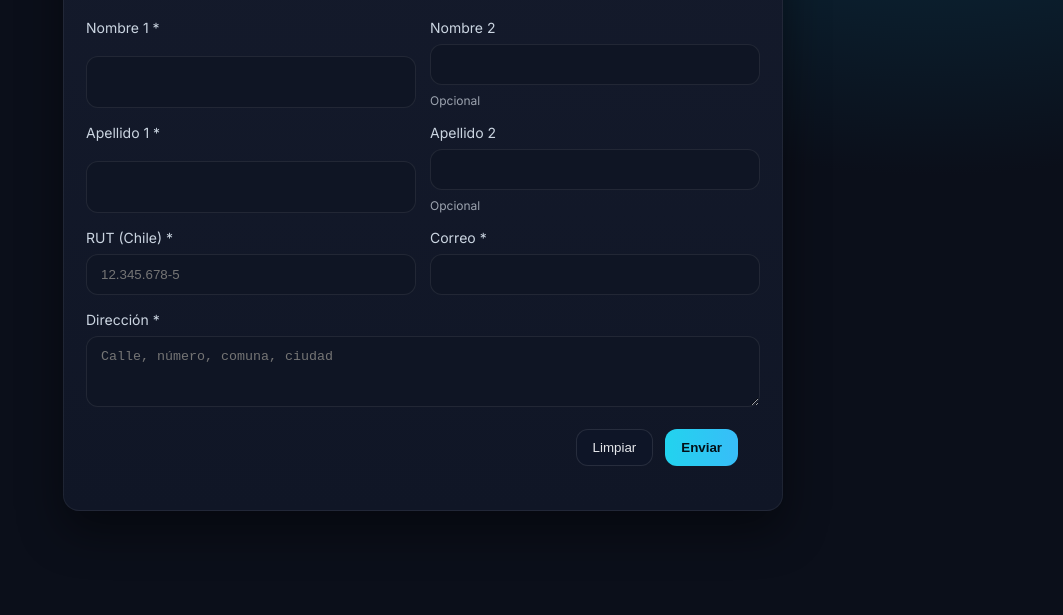
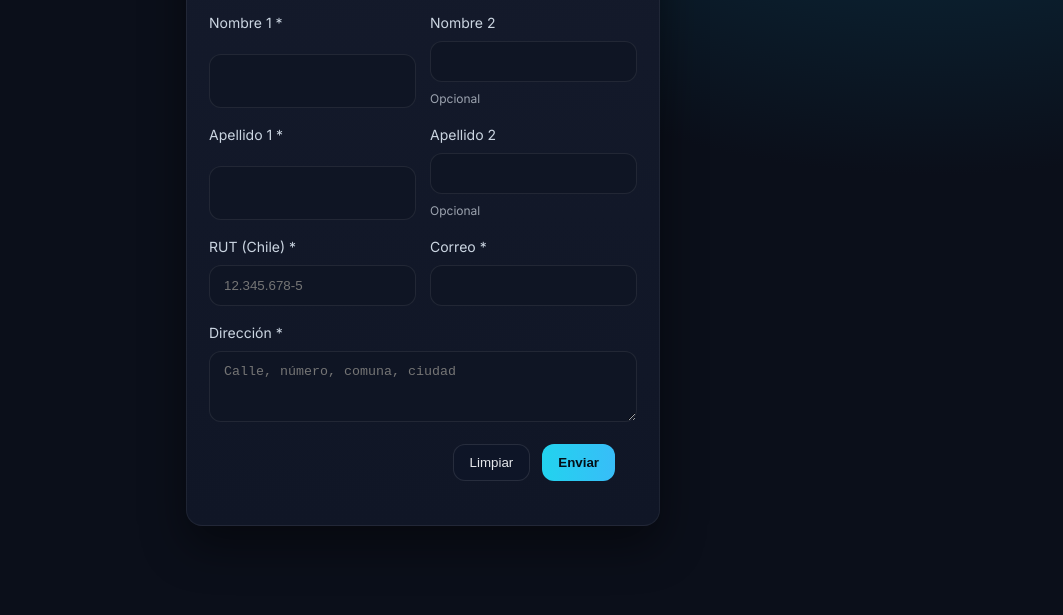
Before and after one commit to mym2013/Form-in-Azure, a plain HTML site: page index.html in a window 1280 px wide. Shown: the part 185-800 px from the top of the page, without its empty margins (217-1280 px from the left). Drawn offline with Linux system fonts and the light colour scheme.

```diff
--- a/index.html
+++ b/index.html
@@ -5,6 +5,7 @@
     <meta charset="utf-8" />
     <meta name="viewport" content="width=device-width, initial-scale=1" />
     <title>EGGOPOS · Registro</title>
+    <link rel="stylesheet" href="styles.css">
     <link rel="preconnect" href="https://fonts.googleapis.com">
     <link rel="preconnect" href="https://fonts.gstatic.com" crossorigin>
     <link href="https://fonts.googleapis.com/css2?family=Inter:wght@400;600&display=swap" rel="stylesheet">
@@ -167,6 +168,7 @@
 </head>
 
 <body>
+    <main class="container">
         <div class="card" role="main">
             <div class="header">
                 <div class="logo" aria-hidden="true">
@@ -235,6 +237,7 @@
                 </div>
             </form>
         </div>
+    </main>
 
     <script>
         // === Configura aquí tu endpoint de Azure Functions cuando lo tengas ===
--- /dev/null
+++ b/styles.css
@@ -0,0 +1,26 @@
+/* Base: reset suave y tipografía legible */
+* {
+    box-sizing: border-box;
+}
+
+html,
+body {
+    height: 100%;
+    margin: 0;
+}
+
+body {
+    font-family: system-ui, -apple-system, Segoe UI, Roboto, Helvetica, Arial, sans-serif;
+    line-height: 1.5;
+    color: #111;
+    background: #fafafa;
+    display: flex;
+    align-items: center;
+    justify-content: center;
+    padding: 24px;
+}
+
+/* Helpers de espacio */
+.stack>*+* {
+    margin-top: 12px;
+}
```
Lines whose indentation alone changed are shown as unchanged.
